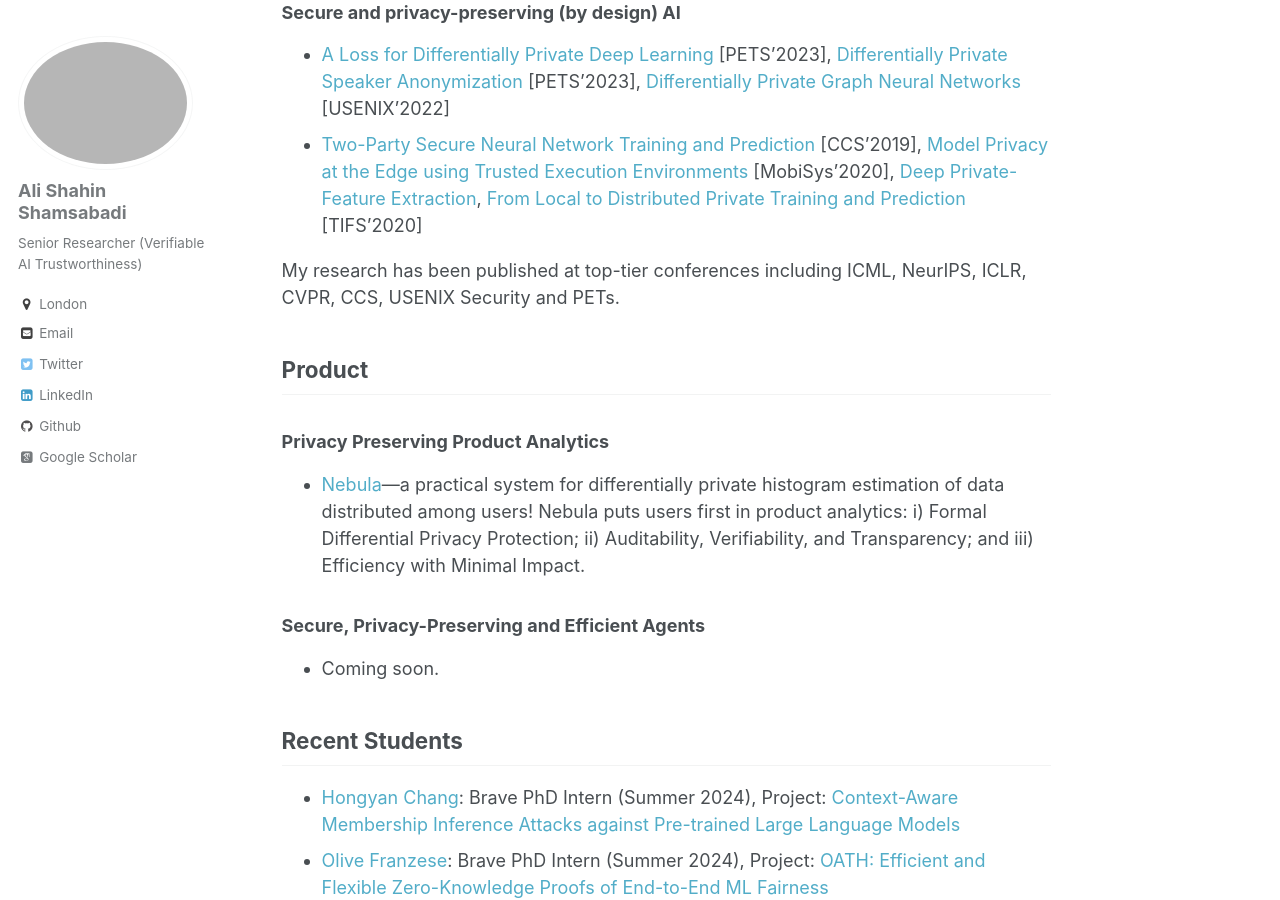
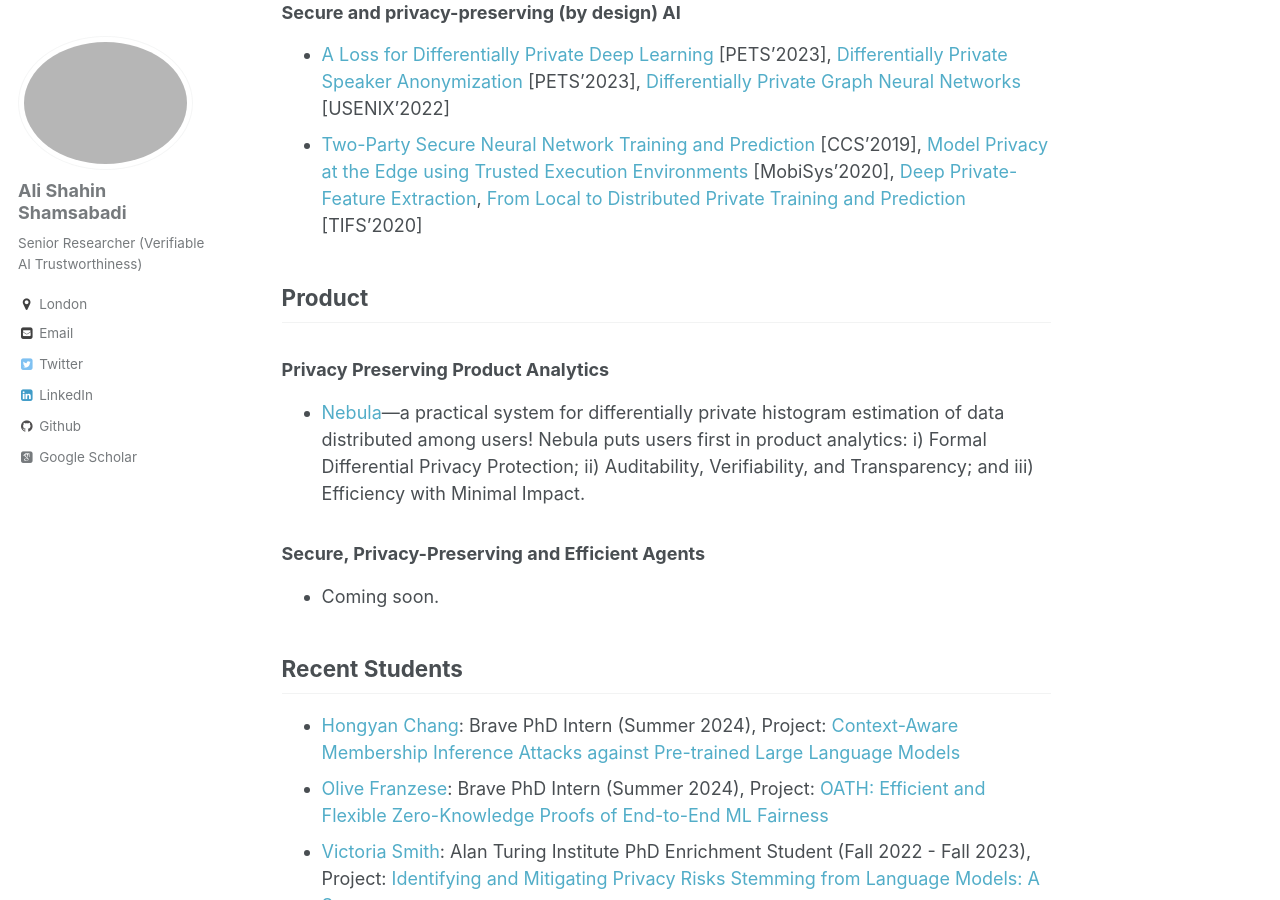
Before and after one commit to AliShahin/AliShahin.github.io, a Jekyll site: the page built from _pages/about.md, in a window 1280 px wide and 900 px high, scrolled down 1278 px. Built offline with Jekyll 4.4.1, drawn with Linux system fonts in a browser that asks for light colours; some web fonts are replaced.

Commit message:
Update about.md

```diff
--- a/_pages/about.md
+++ b/_pages/about.md
@@ -38,7 +38,6 @@ My research initiates a fundamental question: <b> How can we reliably verify the
 - [Two-Party Secure Neural Network Training and Prediction](https://arxiv.org/pdf/1907.03372) [CCS'2019], [Model Privacy at the Edge using Trusted Execution Environments](https://arxiv.org/pdf/2004.05703) [MobiSys'2020], [Deep Private-Feature Extraction](https://arxiv.org/pdf/1802.03151.pdf), [From Local to Distributed Private Training and Prediction](https://arxiv.org/pdf/2004.05574) [TIFS'2020]
 
 
-My research has been published at top-tier conferences including ICML, NeurIPS, ICLR, CVPR, CCS, USENIX Security and PETs.
 
 
 ## Product
```
